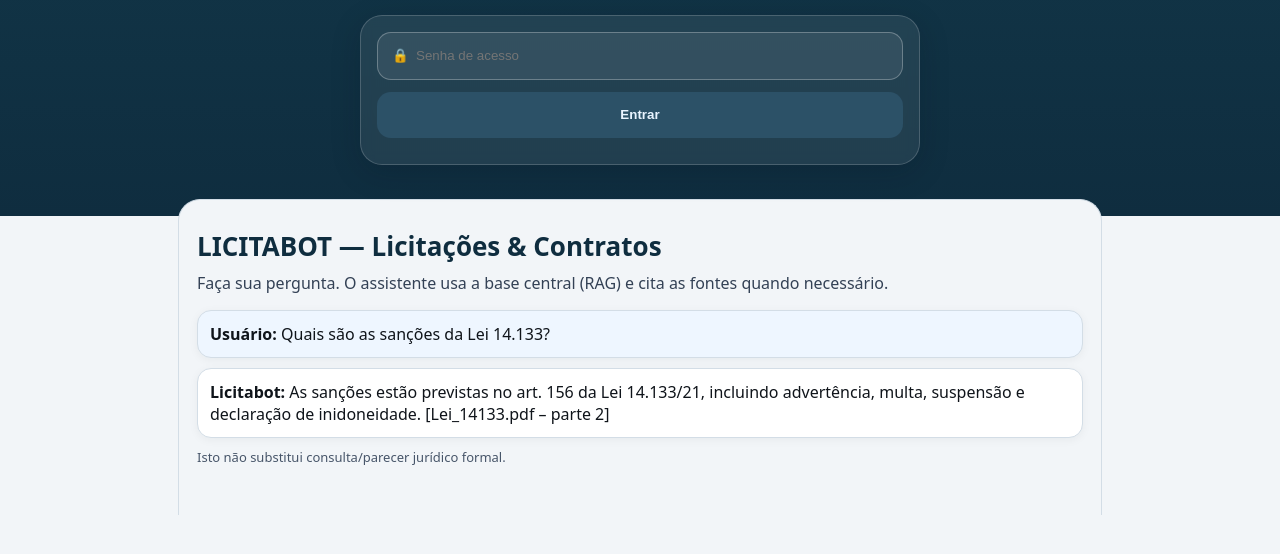
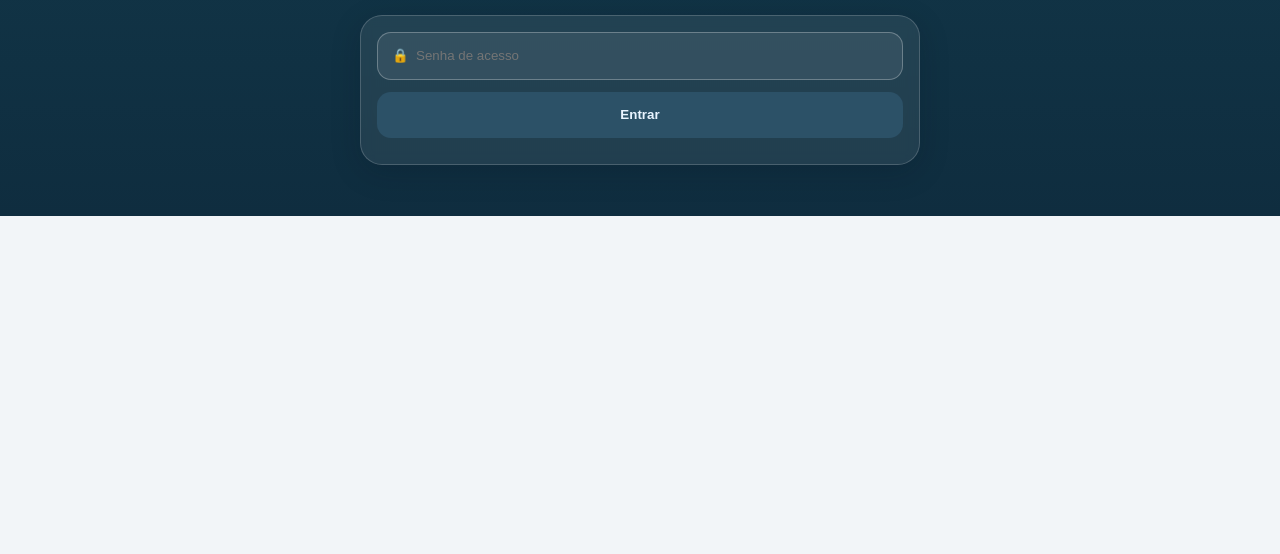
Before and after one commit to claudiorrlima1-1961/licitabot-cloud, a FastAPI app: page / in a window 1280 px wide. Shown: the part 200-754 px from the top of the page. Run offline with FastAPI, Linux system fonts and the light colour scheme.

Commit message:
Update login.html

```diff
--- a/templates/login.html
+++ b/templates/login.html
@@ -4,7 +4,7 @@
   <meta charset="utf-8" />
   <meta name="viewport" content="width=device-width, initial-scale=1" />
   <title>LICITABOT — Acesso</title>
-  <link rel="stylesheet" href="/static/style.css" />
+  <link rel="stylesheet" href="/static/style.css?v=3" />
 </head>
 <body>
   <div class="wrap">
@@ -21,25 +21,13 @@
         <div id="msg" style="margin-top:10px;opacity:.9"></div>
       </div>
     </header>
-
-    <section class="section">
-      <h2>LICITABOT — Licitações & Contratos</h2>
-      <p class="sub">Faça sua pergunta. O assistente usa a base central (RAG) e cita as fontes quando necessário.</p>
-
-      <div class="messages" id="demo">
-        <div class="msg user"><b>Usuário:</b> Quais são as sanções da Lei 14.133?</div>
-        <div class="msg"><b>Licitabot:</b> As sanções estão previstas no art. 156 da Lei 14.133/21, incluindo advertência, multa, suspensão e declaração de inidoneidade. [Lei_14133.pdf – parte 2]</div>
-      </div>
-
-      <p class="legal">Isto não substitui consulta/parecer jurídico formal.</p>
-    </section>
   </div>
 
   <script>
   (function(){
     const form = document.getElementById('login-form');
-    const pwd = document.getElementById('pwd');
-    const msg = document.getElementById('msg');
+    const pwd  = document.getElementById('pwd');
+    const msg  = document.getElementById('msg');
 
     async function doLogin(e){
       e.preventDefault();
@@ -54,6 +42,7 @@
       });
       const d = await r.json();
       if(!r.ok){ msg.textContent = d?.error || 'Senha incorreta.'; return; }
+      // sucesso → vai para o chat
       window.location.href = '/chat';
     }
 
```
